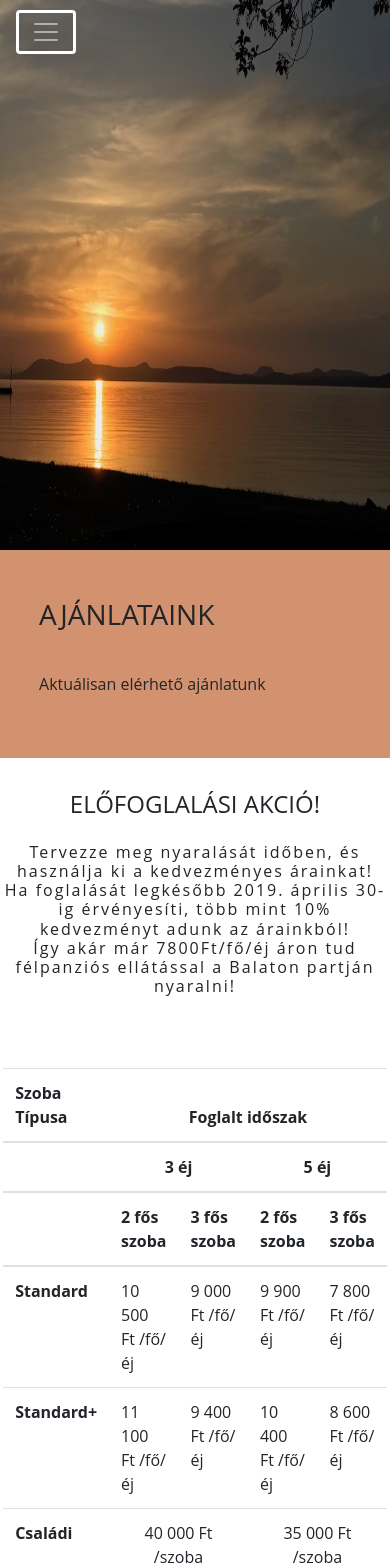
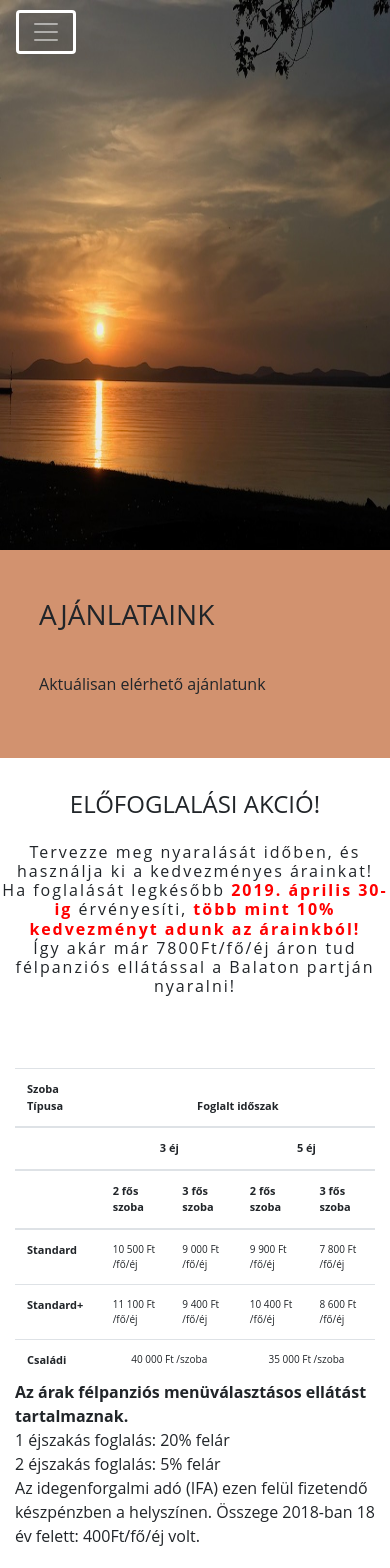
Before and after one commit to Atiballer/Hotel-Lelle-nuxt, a Nuxt app: page /ajanlataink in a window 390 px wide. Shown: the top 1568 px of the page. Built offline with nearby package versions, Linux system fonts and the light colour scheme.

Commit message:
kért változtatások

```diff
--- a/components/Conditions.vue
+++ b/components/Conditions.vue
@@ -2,8 +2,8 @@
     <div class="container-fluid">
         <p class="pt-4"
            style="text-align:center; letter-spacing:1.5px">
-            <strong>Gyerekkedvezmény:</strong> a szülővel egy szobában történő elhelyezés esetén 0-3 éves életkor
-            között 100%, 4-9 éves korig 50%
+            <strong>Gyerekkedvezmény:</strong> Két felnőttel egy szobában történő elhelyezés esetén 0-3 éves
+            életkor között 100%, 4-9 éves korig 50%
         </p>
         <p class="pt-4"
            style="text-align:center; letter-spacing:1.5px">
@@ -22,7 +22,7 @@
         <p class="pt-4"
            style="text-align:center; letter-spacing:1.5px">
             <strong>Foglalási feltételek:</strong> Szobafoglalást csak írásban fogadunk el. E-mail címünk:
-            <a href="mailto:"> foglalas@hotel-lelle.hu</a> <br />
+            <a href="mailto:foglalas@hotel-lelle.hu"> foglalas@hotel-lelle.hu</a> <br />
             <strong> Előleg:</strong> a teljes szállásdíj 50%-a. Fizetendő a foglalástól számított 8 napon belül.
         </p>
         <p class="pt-4"
--- a/components/Footer.vue
+++ b/components/Footer.vue
@@ -52,11 +52,12 @@
                                 <nuxt-link to="/szobak">Szobák</nuxt-link>
                             </li>
                             <li>
+                                <nuxt-link to="/arak">Árak</nuxt-link>
+                            </li>
+                            <li>
                                 <nuxt-link to="/ajanlataink">Ajánlataink</nuxt-link>
                             </li>
-                            <li>
-                                <nuxt-link to="/arak">Árak</nuxt-link>
-                            </li>
+
                             <li>
                                 <nuxt-link to="/galeria">Galéria</nuxt-link>
                             </li>
--- a/components/Navigation.vue
+++ b/components/Navigation.vue
@@ -29,13 +29,14 @@
         <li class="nav-item active px-3">
           <nuxt-link :class="{'solid2': solid2}"
                      class="nav-link"
-                     to="/ajanlataink">Ajánlataink</nuxt-link>
+                     to="/arak">Árak</nuxt-link>
         </li>
         <li class="nav-item active px-3">
           <nuxt-link :class="{'solid2': solid2}"
                      class="nav-link"
-                     to="/arak">Árak</nuxt-link>
+                     to="/ajanlataink">Ajánlataink</nuxt-link>
         </li>
+
         <!--
             <li class="nav-item active px-3">
               <a class="nav-link" href="programok.html">Programok</a>
--- a/pages/ajanlataink.vue
+++ b/pages/ajanlataink.vue
@@ -13,9 +13,10 @@
         <h6 class="pb-5"
             style="text-align:center; letter-spacing:2px">
             Tervezze meg nyaralását időben, és használja ki a kedvezményes árainkat!
-            <br /> Ha foglalását legkésőbb 2019. április 30-ig érvényesíti, több mint 10% kedvezményt
-            adunk az árainkból! <br /> Így akár már 7800Ft/fő/éj áron tud félpanziós ellátással a Balaton
-            partján nyaralni!
+            <br /> Ha foglalását legkésőbb
+            <strong style="color: red">2019. április 30-ig</strong> érvényesíti,
+            <strong style="color: red">több mint 10% kedvezményt adunk az árainkból!</strong> <br /> Így akár már 7800Ft/fő/éj áron
+            tud félpanziós ellátással a Balaton partján nyaralni!
         </h6>
 
         <div class="table-responsive py-3">
@@ -80,7 +81,7 @@
             <p>1 éjszakás foglalás: 20% felár</p>
             <p>2 éjszakás foglalás: 5% felár</p>
             <p>
-                Az idegenforgalmi adó (IFA) ezen felül fizetendő készpénzben a helyszínen. Összege 2019-ben 18 év felett:
+                Az idegenforgalmi adó (IFA) ezen felül fizetendő készpénzben a helyszínen. Összege 2018-ban 18 év felett:
                 400Ft/fő/éj volt.
             </p>
         </div>
@@ -111,5 +112,37 @@ export default {
 };
 </script>
 
-<style>
+<style scoped>
+@media only screen and (max-width: 1024px) {
+  .table {
+    margin: 0px;
+    padding-left: 15px;
+    padding-right: 15px;
+    width: 100%;
+  }
+}
+@media only screen and (max-width: 1024px) {
+  .table-responsive {
+    padding-left: 15px;
+    padding-right: 15px;
+    width: 100%;
+  }
+}
+@media only screen and (max-width: 1024px) {
+  .table-responsive p {
+    margin: 0px;
+    width: 100%;
+  }
+}
+
+@media only screen and (max-width: 768px) {
+  td {
+    font-size: 10px;
+  }
+}
+@media only screen and (max-width: 768px) {
+  th {
+    font-size: 11px;
+  }
+}
 </style>
--- a/pages/arak.vue
+++ b/pages/arak.vue
@@ -1,15 +1,13 @@
 <template>
   <div>
-
-        <section>
-            <v-dialog/>
-        </section>
 
     <div class="jumbotron jumbotron-fluid pt-5 rooms">
       <h3>{{ title }}</h3>
       <p>{{ description }}</p>
     </div>
-
+    <div class="container-fluid">
+      <div class="row">
+        <div class="col-xs-12 col-md-8">
           <div class="table-responsive py-3">
             <table class="table table-hover">
               <thead>
@@ -72,9 +70,21 @@
             <p>1 éjszakás foglalás: 20% felár</p>
             <p>2 éjszakás foglalás: 5% felár</p>
             <p>
-                Az idegenforgalmi adó (IFA) ezen felül fizetendő készpénzben a helyszínen. Összege 2019-ben 18 év felett:
+              Az idegenforgalmi adó (IFA) ezen felül fizetendő készpénzben a helyszínen. Összege 2018-ban 18 év felett:
               400Ft/fő/éj volt.
             </p>
+
+          </div>
+        </div>
+        <div class="col-xs-12 col-md-4">
+          <nuxt-link to="/ajanlataink">
+            <img class="img-fluid img-thumbnail py-3"
+                 src="../assets/akcio.png"
+                 alt="Jelenlegi akciónk" />
+            <p style="text-align: center; text-decoration: none; color: #555">Jelenleg elérhető akciónkért kattintson ide</p>
+          </nuxt-link>
+        </div>
+      </div>
     </div>
 
     <Conditions></Conditions>
@@ -100,103 +110,42 @@ export default {
         { hid: "description", name: "description", content: this.description }
       ]
     };
-  },
-  mounted() {
-    this.$modal.show("dialog", {
-      title: "Figyelem!",
-      text: "Aktuális kedvezményeinkről az Ajánlataink menüpontban olvashatnak",
-      buttons: [
-        {
-          title: "Ajánlataink", // Button title
-          default: true, // Will be triggered by default if 'Enter' pressed.
-          handler: r => {
-            this.$router.push("ajanlataink");
-          } // Button click handler
-        },
-        {
-          title: "Bezárás"
-        }
-      ]
-    });
   }
 };
 </script>
 
-<style>
-.v--modal-overlay {
-  position: fixed;
-  box-sizing: border-box;
-  left: 0;
-  top: 0;
+<style scoped>
+.table {
+  margin: 0px auto;
   width: 100%;
-  height: 100vh;
-  background: rgba(0, 0, 0, 0.2);
-  z-index: 999;
-  opacity: 1;
-}
-.v--modal-overlay .v--modal-background-click {
-  min-height: 100%;
-  width: 100%;
-  padding-bottom: 10px;
 }
 
-.v--modal-top-right {
-  display: block;
-  position: absolute;
-  right: 0;
-  top: 0;
+@media only screen and (max-width: 1024px) {
+  .table-responsive {
+    padding-left: 0 !important;
+  }
+}
+@media only screen and (max-width: 768px) {
+  td {
+    font-size: 10px;
+  }
+}
+@media only screen and (max-width: 768px) {
+  th {
+    font-size: 11px;
+  }
 }
 
-.v--modal-overlay .v--modal-box {
-  position: relative;
-  overflow: hidden;
-  box-sizing: border-box;
+.table-responsive {
+  padding-left: 3rem;
 }
 
-.v--modal {
-  background-color: white;
-  text-align: left;
-  border-radius: 3px;
-  box-shadow: 0 20px 60px -2px rgba(27, 33, 58, 0.4);
-  padding: 0;
-  font-family: "Monserrat";
+.table-responsive p {
+  margin: 0px auto;
+  width: 100%;
 }
 
-.vue-dialog .dialog-content {
-  flex: 1 0 auto;
+.img-fluid {
   width: 100%;
-  padding: 15px;
-  font-size: 14px;
-}
-
-.vue-dialog div {
-  box-sizing: border-box;
-}
-
-.vue-dialog .vue-dialog-buttons {
-  display: flex;
-  flex: 0 1 auto;
-  width: 100%;
-  border-top: 1px solid #eee;
-}
-
-.vue-dialog button {
-  letter-spacing: 1px;
-}
-
-.vue-dialog-button {
-  font-size: 12px !important;
-  text-transform: uppercase;
-  background: transparent;
-  padding: 0;
-  margin: 0;
-  border: 0;
-  cursor: pointer;
-  box-sizing: border-box;
-  line-height: 40px;
-  height: 40px;
-  color: inherit;
-  font: inherit;
-  outline: none;
 }
 </style>
--- a/pages/szobak.vue
+++ b/pages/szobak.vue
@@ -73,10 +73,10 @@
                     <div class="col-sm-12 col-md-6">
                         <h2 class="text-center">Családi szoba</h2>
                         <p>
-                            Családi szobáink 2+2 fő elhelyezésére alkalmas szoba, erkéllyel, saját fürdőszobával. A szobákban Tv
-                            és hűtő található. Egy légtérben található a nappali és a hálószoba, melyek
-                            függönnyel vannak elválasztva. Gyermekkel érkező családoknak ideális. Hatalmas,
-                            Balatonra néző erkéllyel rendelkezik.
+                            Családi szobáink 2+2 fő elhelyezésére alkalmasak. Erkéllyel, saját fürdőszobával. A szobákban Tv és hűtő
+                            található. Egy légtérben található a nappali és a hálószoba, melyek függönnyel
+                            vannak elválasztva. Gyermekkel érkező családoknak ideális. Hatalmas, Balatonra
+                            néző erkéllyel rendelkezik.
                         </p>
                         <font-awesome-icon icon="bed"
                                            size="2x"
```
Also changed, not shown: assets/akcio.png (added). Lines whose indentation alone changed are shown as unchanged.
